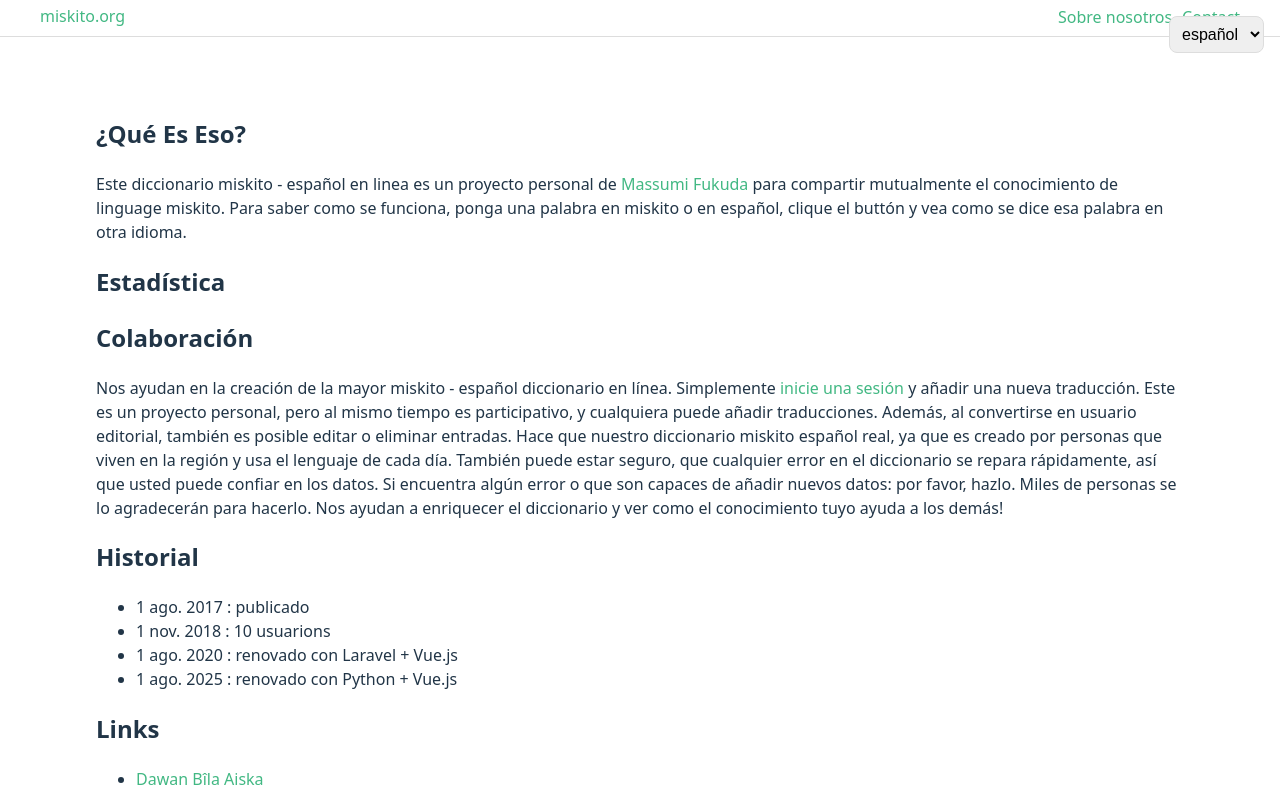
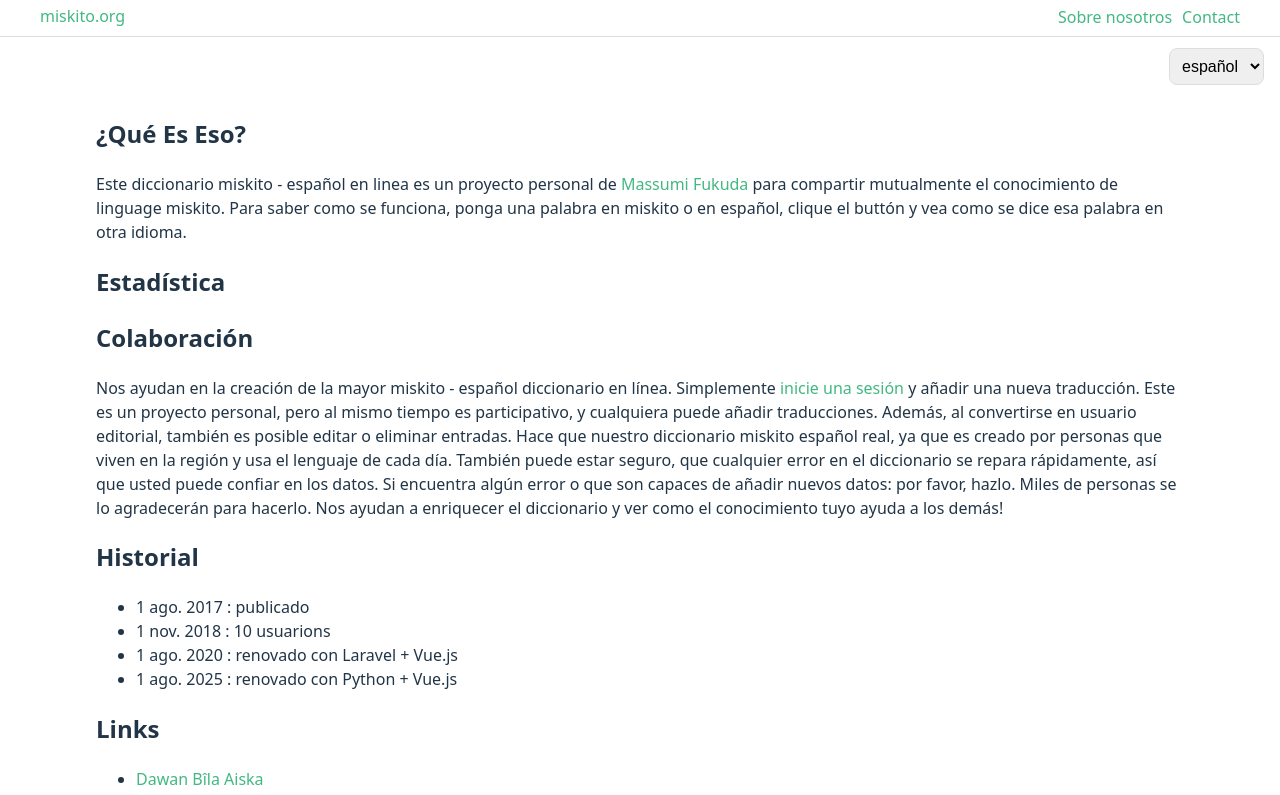
Before and after one commit to masomi79/miskitoapp, a Vue app in the folder miskitoapp-front/: page /about in a window 1280 px wide. Shown: the top 795 px of the page. Built offline with nearby package versions, Linux system fonts and the light colour scheme.

Commit message:
top page multilingualize

```diff
--- a/miskitoapp-front/src/router/index.js
+++ b/miskitoapp-front/src/router/index.js
@@ -10,7 +10,7 @@ import LogoutView from '../views/LogoutView.vue'
 const routes = [
   { path: '/', component: TopPage },
   { path: '/:lang/:id', component: WordDetail, props: true },
-  { path: '/about', name: 'About', component: AboutView, },
+  { path: '/about', component: AboutView, },
   { path: '/register', component: UserRegisterView },
   { path: '/mypage', component: MyPageView},
   { path: '/login', component: LoginView, name: 'Login' },
--- a/miskitoapp-front/src/views/AboutView.vue
+++ b/miskitoapp-front/src/views/AboutView.vue
@@ -23,13 +23,13 @@ const markdownContent = ref('')
 const loadMarkdown = async () => {
   let url
   if (locale.value === 'ja') {
-    url = '/about/about.ja.md'
+    url = '/md_about/about.ja.md'
   } else if (locale.value === 'en') {
-    url = '/about/about.en.md'
+    url = '/md_about/about.en.md'
   } else if (locale.value === 'es') {
-    url = '/about/about.es.md'
+    url = '/md_about/about.es.md'
   } else {
-    url = '/about/about.miq.md' // Default to miskitu if no match
+    url = '/md_about/about.miq.md' // Default to miskitu if no match
   }
   markdownContent.value = await fetch(url).then(r => r.text())
 }
--- a/miskitoapp-front/src/views/TopPageView.vue
+++ b/miskitoapp-front/src/views/TopPageView.vue
@@ -70,9 +70,4 @@ watchEffect(() => {
     nav ul li a:hover {
         text-decoration: underline;
     }
-    .language-selector{
-        position: absolute;
-        top: 1em;
-        right: 1em;
-    }
 </style>
```
Also changed, not shown: miskitoapp-front/public/md_about/about.en.md (renamed from miskitoapp-front/public/about/about.en.md), miskitoapp-front/public/md_about/about.es.md (renamed from miskitoapp-front/public/about/about.es.md), miskitoapp-front/public/md_about/about.ja.md (renamed from miskitoapp-front/public/about/about.ja.md), miskitoapp-front/public/md_about/about.miq.md (renamed from miskitoapp-front/public/about/about.miq.md).
